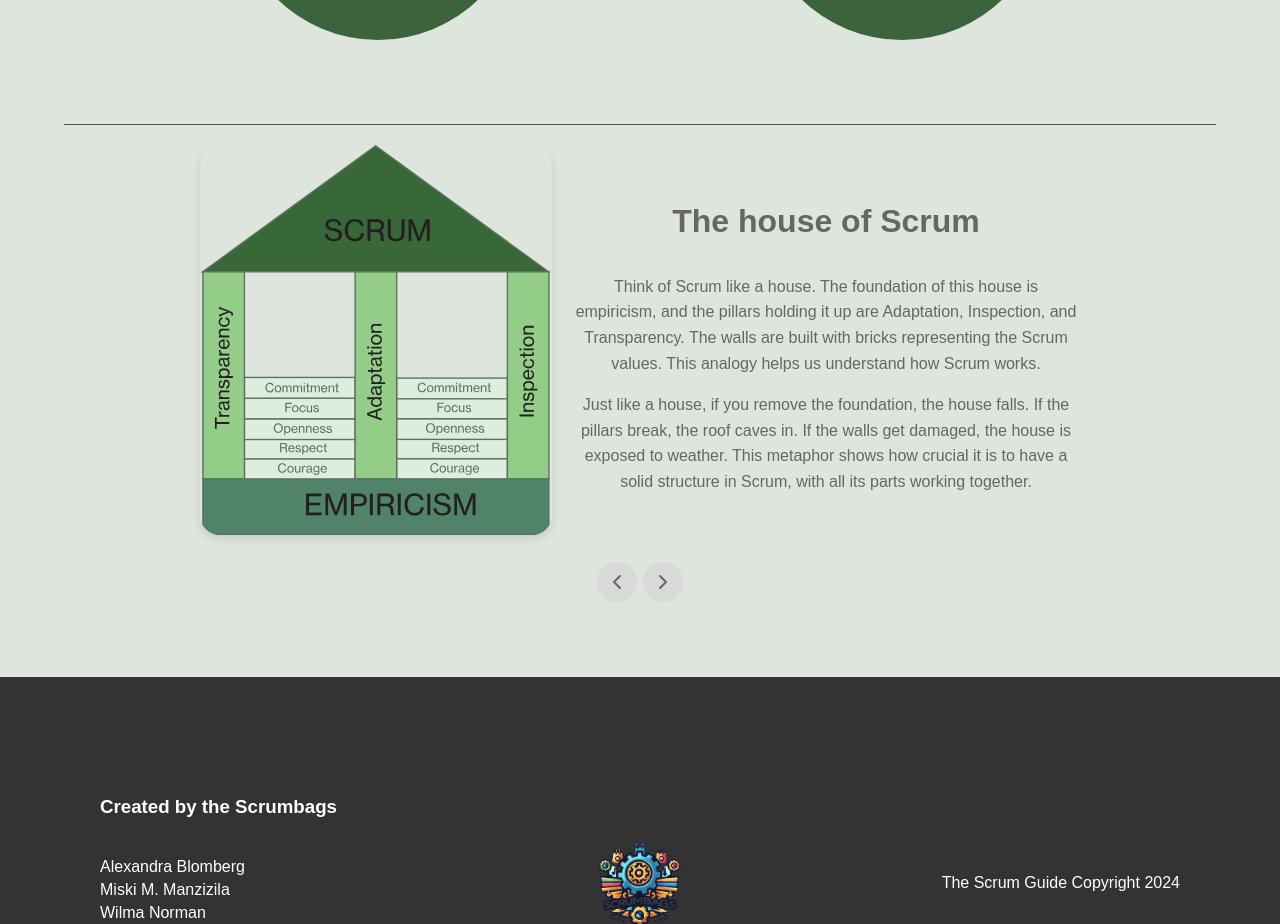
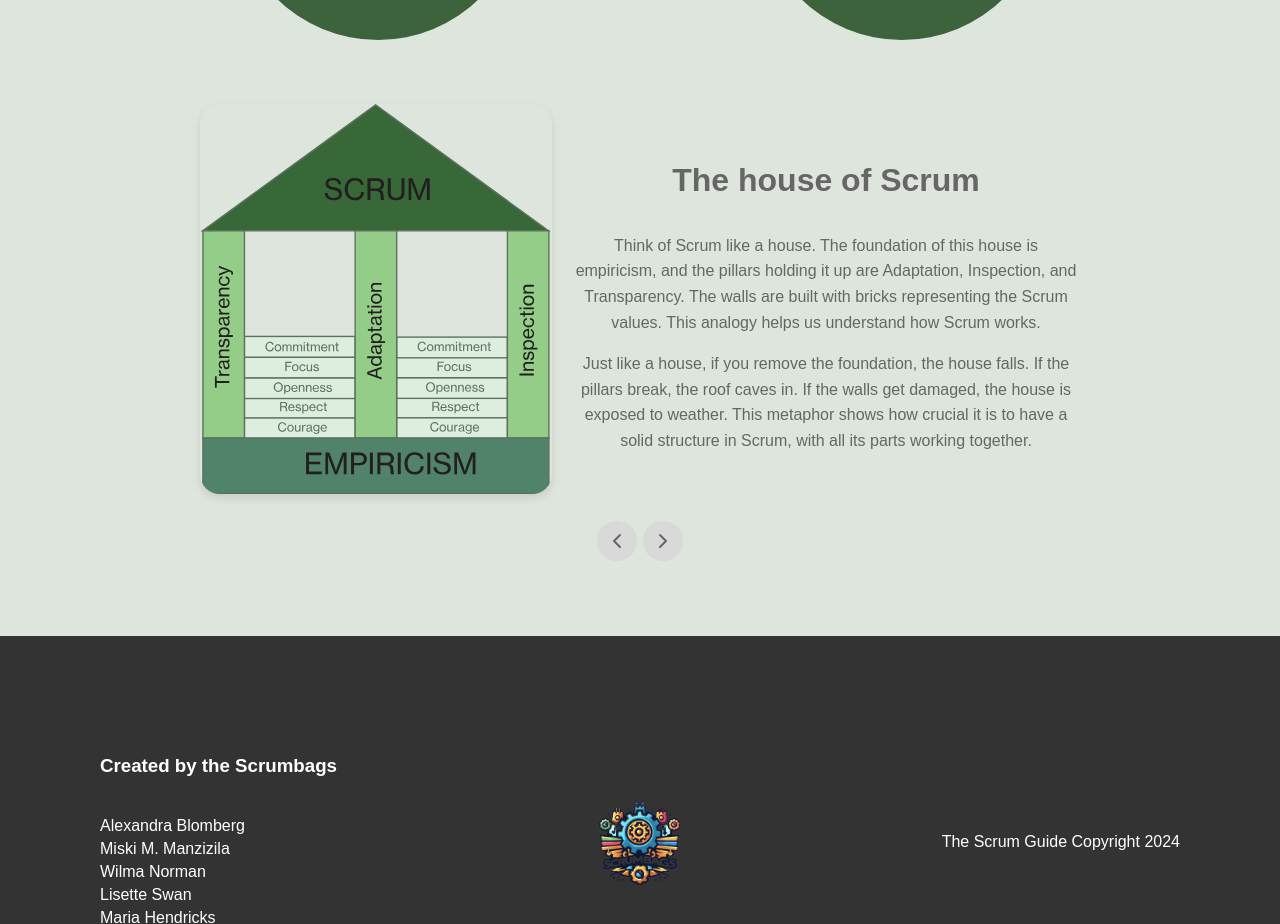
Before and after one commit to Memai2023/scrum-guide, a React (Vite) app: page /essence in a window 1280 px wide. Shown: the part 3560-4484 px from the top of the page. Built offline with nearby package versions, Linux system fonts and the light colour scheme; a web font is replaced by a local one.

Commit message:
removed line

```diff
--- a/src/Components/Essence/FiveValues/FiveValues.module.css
+++ b/src/Components/Essence/FiveValues/FiveValues.module.css
@@ -36,14 +36,6 @@
     padding: 48px;
     margin: 32px;
 }
-.lines {
-    width: 90%;
-    height: 1px;
-    background-color: #3D633D;
-    border: none;
-    margin-top: 20px;
-    margin-bottom: 20px;
-}
 
 p {
     text-align: center;
--- a/src/Components/Essence/FiveValues/index.jsx
+++ b/src/Components/Essence/FiveValues/index.jsx
@@ -30,7 +30,6 @@ const FiveValues = () => {
                     <p>{Essence.respectCircleText}</p>
                 </div>
             </div>
-            <hr className={styles.lines} />
         </div>
     );
 };
```
